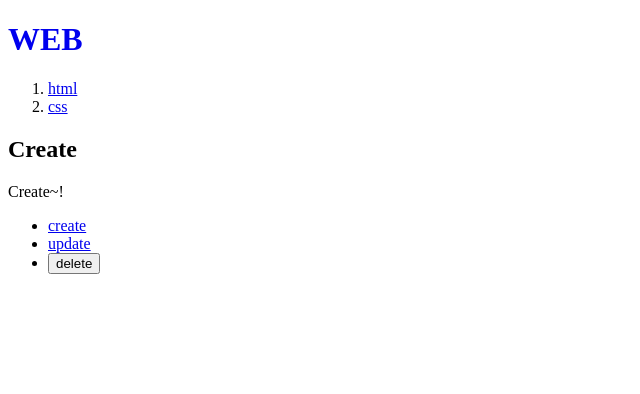
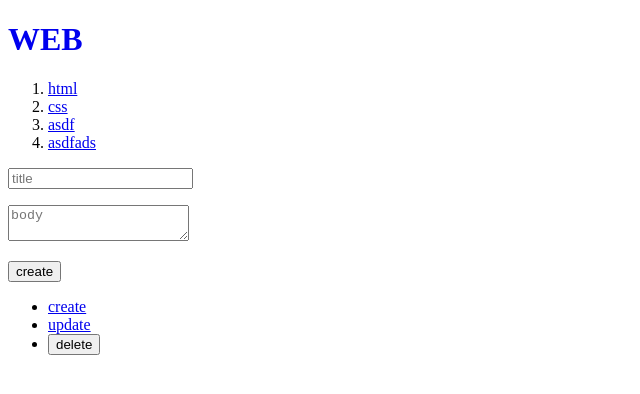
Before and after one commit to sangjinsu/nextapp, a Next.js app: page /create in a window 1280 px wide. Shown: the top 394 px of the page, without its empty margins (0-640 px from the left). Built offline with nearby package versions, Linux system fonts and the light colour scheme; data requests are answered from the project's data file.

Commit message:
✨ create topic

```diff
--- a/db.json
+++ b/db.json
@@ -1,13 +1,24 @@
 {
   "topics": [
     {
-      "id": 1,
+      "id": "1",
       "title": "html",
       "body": "html is .."
     },
     {
-      "id": 2,
+      "id": "2",
       "title": "css",
       "body": "css is .."
-    }]
+    },
+    {
+      "id": "cc3a",
+      "title": "asdf",
+      "body": "asdf"
+    },
+    {
+      "id": "962d",
+      "title": "asdfads",
+      "body": "adsf"
+    }
+  ]
 }
--- a/src/app/create/layout.js
+++ /dev/null
@@ -1,10 +0,0 @@
-export default function Layout(props){
-    return (
-        <form>
-            <h2>
-                Create
-            </h2>
-            {props.children}
-        </form>
-    )
-}
--- a/src/app/create/page.js
+++ b/src/app/create/page.js
@@ -1,7 +1,39 @@
+"use client";
+
+import {useRouter} from "next/navigation";
+
 export default function Create() {
+    const router = useRouter();
     return (
-        <>
-            Create~!
-        </>
+        <form onSubmit={async (event) => {
+            event.preventDefault();
+            const form = event.target;
+            const title = form?.title.value;
+            const body = form?.body.value;
+            const resp = await fetch("http://localhost:9999/topics", {
+                method: "POST",
+                headers: {
+                    "Content-Type": "application/json"
+                },
+                body: JSON.stringify({title, body})
+            });
+            const topic = await resp.json();
+            const lastId = topic.id;
+
+            router.push(`/read/${lastId}`);
+            router.refresh()
+        }}>
+
+            <p>
+                <input type="text" name="title" placeholder="title"/>
+            </p>
+            <p>
+                <textarea name="body" placeholder="body"></textarea>
+            </p>
+            <p>
+                <input type='submit' value='create'/>
+            </p>
+
+        </form>
     )
 }
--- a/src/app/layout.js
+++ b/src/app/layout.js
@@ -9,7 +9,7 @@ export const metadata = {
 
 export default async function RootLayout({children}) {
 
-    const resp = await fetch("http://localhost:9999/topics")
+    const resp = await fetch("http://localhost:9999/topics", {cache: "no-cache"})
     const topics = await resp.json();
 
     return (
--- a/src/app/page.js
+++ b/src/app/page.js
@@ -1,9 +1,12 @@
+import Image from "next/image";
+
+
 export default function Home() {
     return (
         <>
             <h1>Hello Next.js</h1>
             Hello, Web
-            <p><img src="/next.svg" width="80" alt=""/></p>
+            <p><Image src="/next.svg" height="50" width="80" alt=""/></p>
         </>
     );
 }
```
Also changed, not shown: src/app/read/[id]/page.js (+5 -3 lines).
